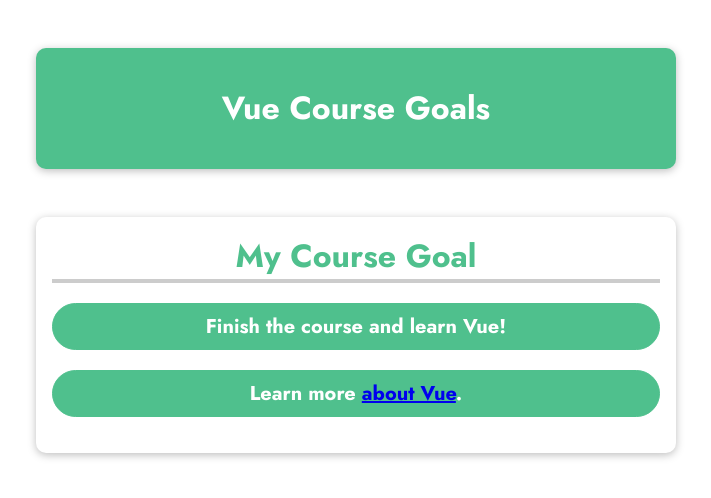
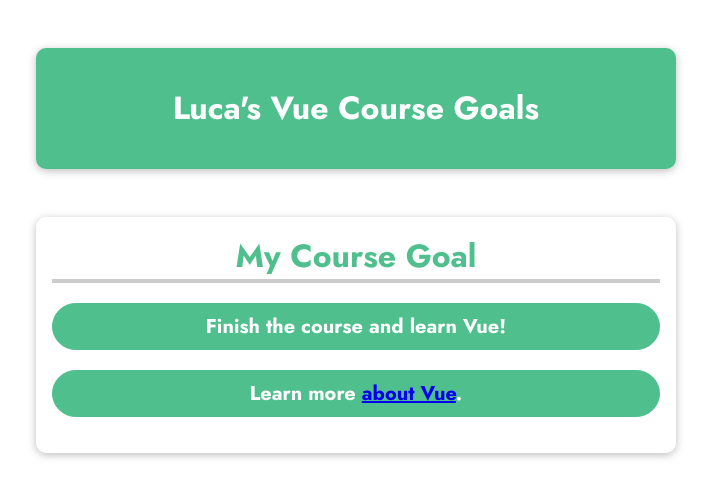
Before and after one commit to lucaString/Vue-Udemy, a plain HTML site: page basics-01-starting-code/index.html in a window 1280 px wide. Shown: the whole page, without its empty margins (284-995 px from the left). Drawn offline with nearby package versions, Linux system fonts and the light colour scheme.

Commit message:
changing title

```diff
--- a/basics-01-starting-code/index.html
+++ b/basics-01-starting-code/index.html
@@ -14,7 +14,7 @@
   </head>
   <body>
     <header>
-      <h1>Vue Course Goals</h1>
+      <h1>Luca's Vue Course Goals</h1>
     </header>
     <section id="user-goal">
       <h2>My Course Goal</h2>
```
